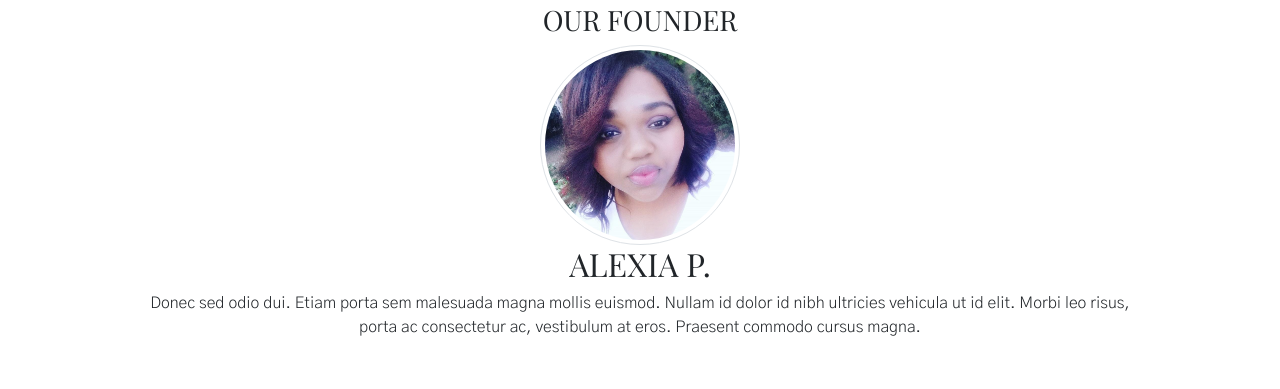
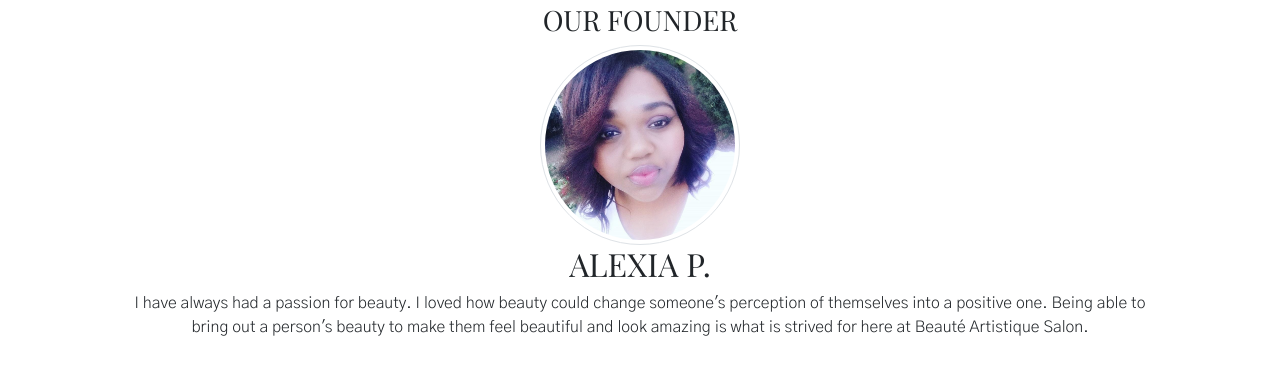
Before and after one commit to kpatterson23/Artistic-Beauty, a website: page index.html in a window 1280 px wide. Shown: the part 1057-1446 px from the top of the page. Drawn offline with nearby package versions, Linux system fonts and the light colour scheme.

Commit message:
Updated dialog in Founders section on index.html

```diff
--- a/index.html
+++ b/index.html
@@ -156,11 +156,7 @@
                     <h3 class="mt-10">Our Founder</h3>
                     <img id="founder" class="img-thumbnail" src="stock-photos\founder-image.jpg" />
                     <h2>Alexia P.</h2>
-                    <p>Donec sed odio dui. Etiam porta sem malesuada magna mollis euismod. Nullam id dolor id nibh
-                        ultricies
-                        vehicula ut id elit. Morbi leo risus, porta ac consectetur ac, vestibulum at eros. Praesent
-                        commodo
-                        cursus magna.</p>
+                    <p>I have always had a passion for beauty. I loved how beauty could change someone's perception of themselves into a positive one. Being able to bring out a person's beauty to make them feel beautiful and look amazing is what is strived for here at Beauté Artistique Salon.</p>
                 </div>
             </div>
         </section>
```
